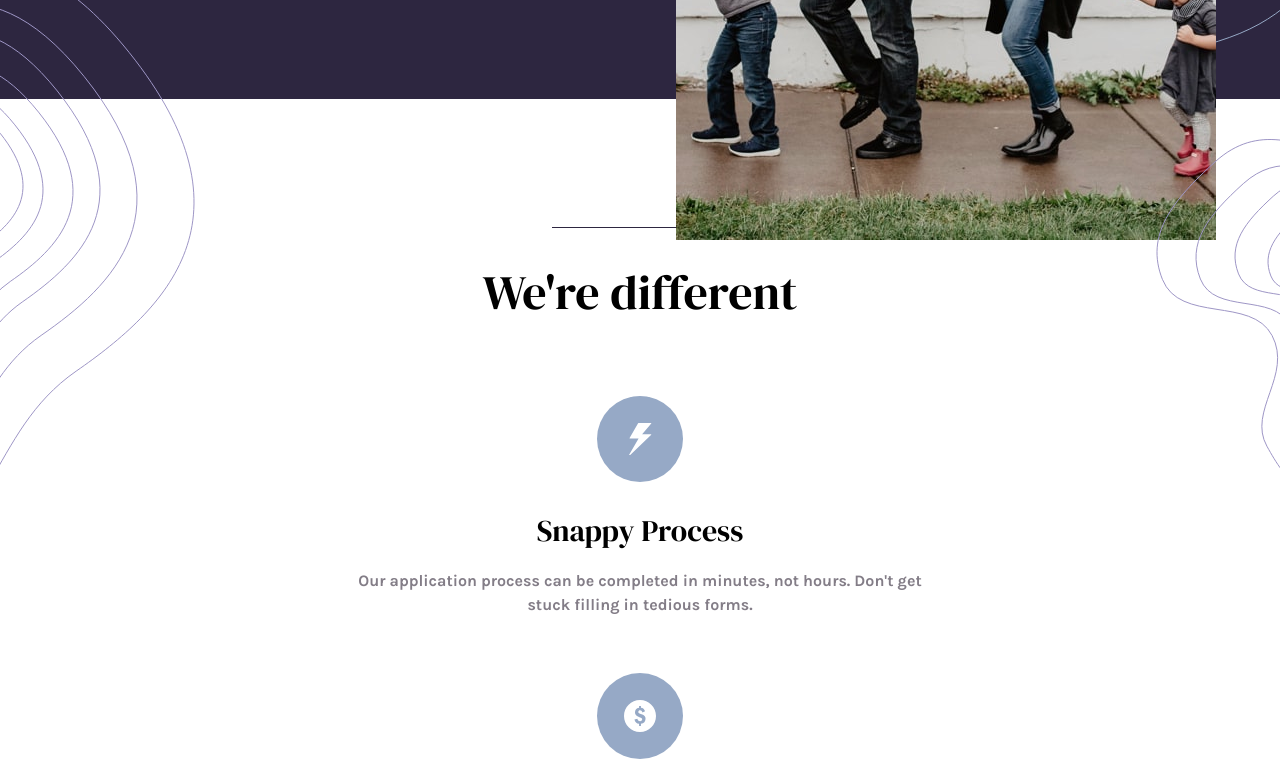
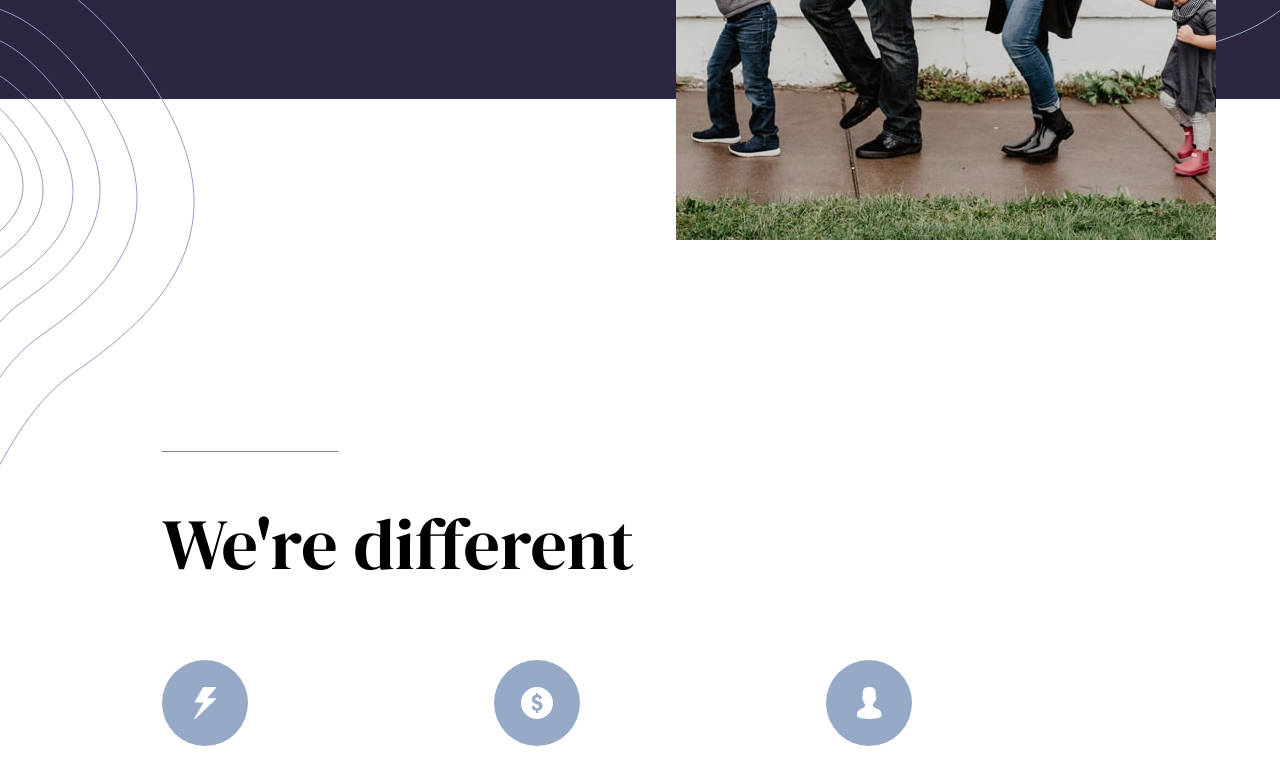
Before and after one commit to codexshell/insure-landing-page, a React (Vite) app: page / in a window 1280 px wide. Shown: the part 620-1401 px from the top of the page. Built offline with nearby package versions, Linux system fonts and the light colour scheme.

Commit message:
chore: make features section responsive to xl screens

```diff
--- a/src/components/App/index.jsx
+++ b/src/components/App/index.jsx
@@ -17,11 +17,11 @@ function App() {
         <div className="hidden xl:block absolute top-[500px]">
           <img src={introLeftBgPattern} alt="" />
         </div>
-        <div className="sm:px-36 md:px-48 lg:px-80">
+        <div className="sm:px-36 md:px-48 lg:px-80 xl:px-36 xl:py-56">
           <Features />
           <Banner />
         </div>
-        <div className="absolute top-[30%] right-0">
+        <div className="absolute top-[30%] right-0 xl:hidden">
           <img src={mobileIntroRightPatternUrl} alt="" />
         </div>
       </main>
--- a/src/components/Feature/index.jsx
+++ b/src/components/Feature/index.jsx
@@ -1,6 +1,6 @@
 export default function Feature({ feature }) {
   return (
-    <div className="[&:not(:first-child)]:mt-14">
+    <div className="[&:not(:first-child)]:mt-14 [&:not(:first-child)]:xl:mt-0 basis-1/2">
       <div className="inline-block">
         <img src={feature.img} alt="" />
       </div>
--- a/src/components/Features/index.jsx
+++ b/src/components/Features/index.jsx
@@ -3,12 +3,12 @@ import { features } from "./data";
 
 export default function Features() {
   return (
-    <section className="text-center py-32 px-[18px]">
-      <hr className="border-t border-p-dark-violet bg-p-dark-violet w-44 mx-auto" />
+    <section className="text-center xl:text-start py-32 px-[18px]">
+      <hr className="border-t border-n-dark-grayish-violet w-44 mx-auto xl:mx-0" />
 
-      <h2 className="font-header text-5xl mt-10">We're different</h2>
+      <h2 className="font-header text-5xl mt-10 xl:mt-14 xl:text-7xl">We're different</h2>
 
-      <div className="mt-20">
+      <div className="mt-20 xl:flex xl:gap-10">
         {features.map((feature) => (
           <Feature feature={feature} key={feature.name} />
         ))}
```
